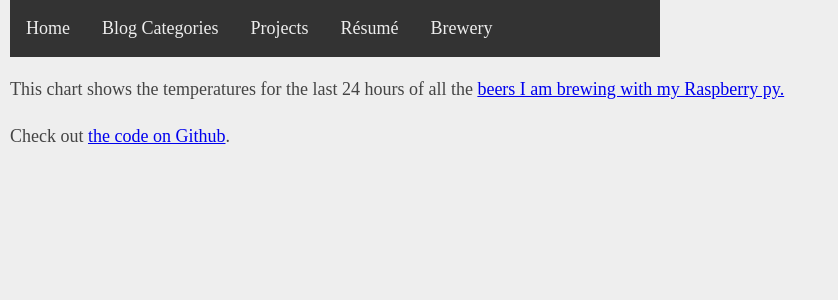
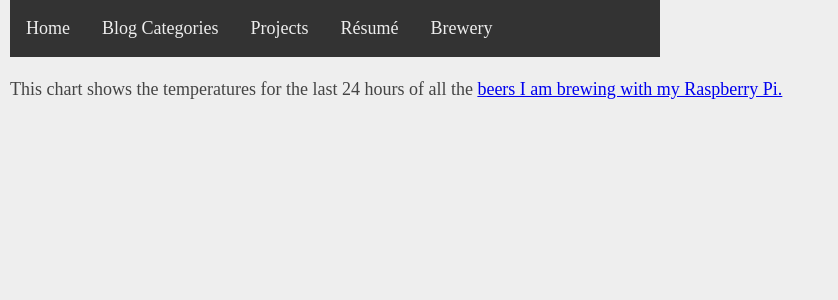
Before and after one commit to mkmoisen/blog, a Flask app: template blog/templates/brew.html in a window 1280 px wide. Shown: the top 300 px of the page, without its empty margins (0-838 px from the left). Run offline with Flask 2, Linux system fonts and the light colour scheme; the template is opened without the code that fills it, so the values that code supplies are empty; some libraries are stand-ins or nearby versions.

Commit message:
removed a sentence from brew

```diff
--- a/blog/templates/brew.html
+++ b/blog/templates/brew.html
@@ -82,8 +82,7 @@
 {% endblock %}
 
 {% block content %}
-    <p>This chart shows the temperatures for the last 24 hours of all the <a href="/blog/how-to-use-the-ds18b20-temperature-sensor-with-raspberry-pi/">beers I am brewing with my Raspberry py.</a></p>
-    <p>Check out <a href="https://github.com/mkmoisen/brew">the code on Github</a>.</p>
+    <p>This chart shows the temperatures for the last 24 hours of all the <a href="/blog/how-to-use-the-ds18b20-temperature-sensor-with-raspberry-pi/">beers I am brewing with my Raspberry Pi.</a></p>
 
     {% with messages = get_flashed_messages(with_categories=true) %}
         {% if messages %}
```
